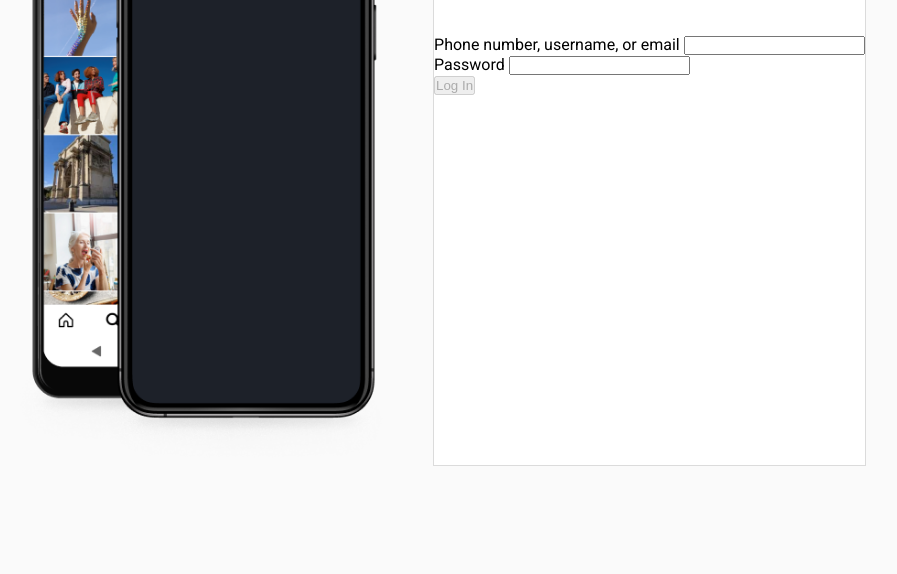
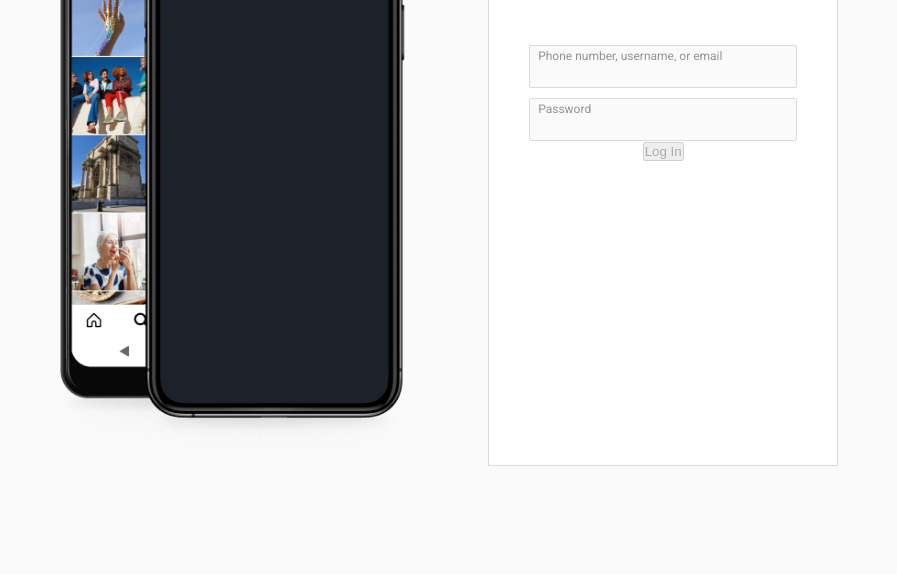
Before and after one commit to dcaiovinicius/instagram-login-clone, a website built with Vite: page index.html in a window 1280 px wide. Shown: the part 226-800 px from the top of the page, without its empty margins (201-1098 px from the left). Built offline with nearby package versions, Linux system fonts and the light colour scheme.

Commit message:
feat: add styles to form

```diff
--- a/index.html
+++ b/index.html
@@ -33,19 +33,21 @@
 
         <!--Form-->
         <div>
-          <form>
+          <form class="form flex flex-column align-center">
             <!--E-mail-->
-            <div>
+            <div class="form-container">
               <label>
-                <span>Phone number, username, or email</span>
-                <input aria-label="Phone number, username, or email" type="text" name="username" aria-required="true" />
+                <span class="float active">Phone number, username, or email</span>
+                <input class="form-input" aria-label="Phone number, username, or email" type="text" name="username"
+                  aria-required="true" />
               </label>
             </div>
+
             <!--Password-->
-            <div>
+            <div class="form-container">
               <label>
-                <span>Password</span>
-                <input aria-label="Password" type="text" name="username" aria-required="true" />
+                <span class="float">Password</span>
+                <input class="form-input" aria-label="Password" type="password" name="username" aria-required="true" />
               </label>
             </div>
 
--- /dev/null
+++ b/stylesheets/_form.scss
@@ -0,0 +1,35 @@
+.form {
+  position: relative
+}
+
+.form-container {
+  margin-top: 10px;
+}
+
+.float {
+  position: absolute;
+  width: 100%;
+  color: #939393;
+  font-size: 12px;
+  text-overflow: ellipsis;
+  pointer-events: none;
+  transform-origin: top left;
+  transition: all .1s ease-in-out;
+  transform: translate(9px, 4px) scale(1);
+}
+
+.form-input {
+  font-size: $font-size-input;
+  color: var(--black);
+  padding: 17px 0px 10px 10px;
+  min-width: 268px;
+  background-color: var(--background-input);
+  border: 1px solid var(--border);
+  outline: none;
+  border-radius: 2px;
+
+  &:focus {
+    outline: 1px solid var(--outline-input);
+    border: none;
+  }
+}
--- a/stylesheets/app.scss
+++ b/stylesheets/app.scss
@@ -9,4 +9,5 @@
 
 // Components
 @import 'smartphone';
-@import 'card'
+@import 'card';
+@import 'form';
```
